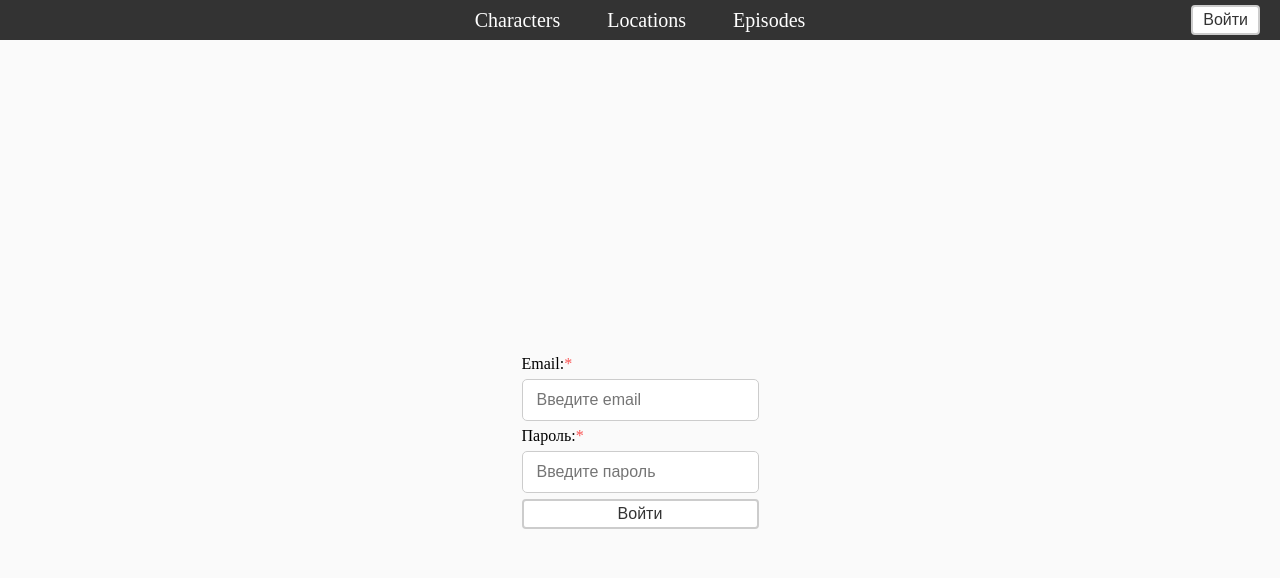
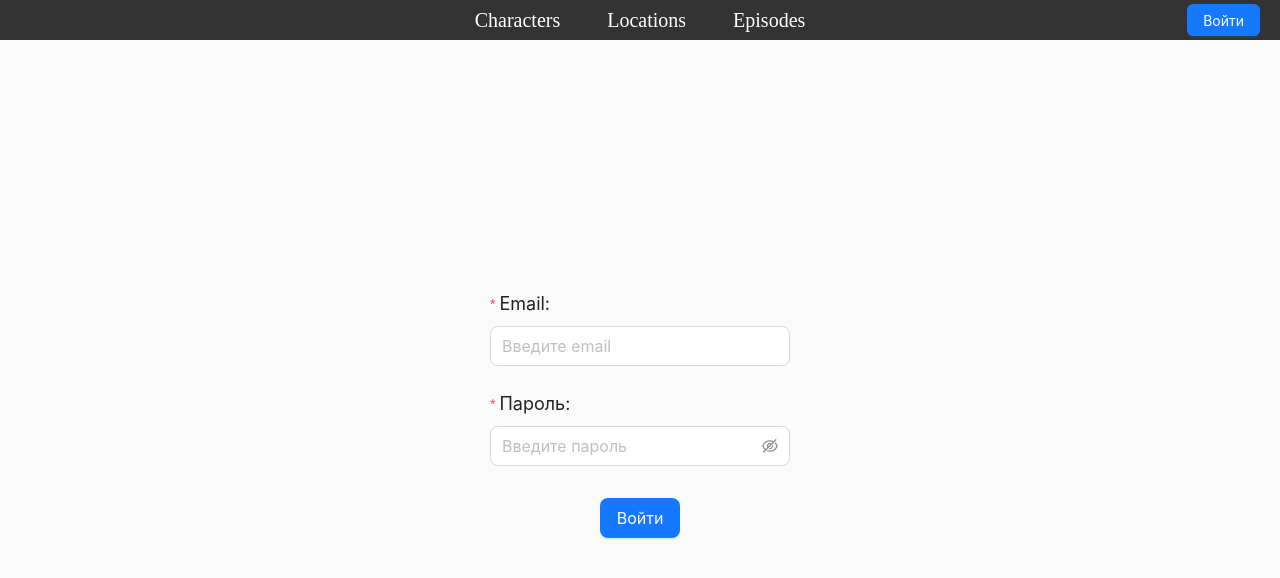
Before and after one commit to NikolaySmir/ReactRouter, a React (Vite) app: page /login in a window 1280 px wide. Shown: the top 578 px of the page. Built offline with nearby package versions, Linux system fonts and the light colour scheme.

Commit message:
ui: redesigne on "Ant Designe"

```diff
--- a/package.json
+++ b/package.json
@@ -47,6 +47,7 @@
 		"webpack-merge": "^6.0.1"
 	},
 	"dependencies": {
+		"antd": "^5.28.0",
 		"axios": "^1.12.2",
 		"react": "^19.1.1",
 		"react-dom": "^19.1.1",
--- a/src/App.jsx
+++ b/src/App.jsx
@@ -18,7 +18,6 @@ const AppStyled = styled.div`
 `;
 
 const MainContent = styled.div`
-	overflow-y: auto;
 	padding-top: 50px;
 	max-height: 94vh;
 `;
--- a/src/Components/NavigatePanel.jsx
+++ b/src/Components/NavigatePanel.jsx
@@ -1,9 +1,9 @@
 import React from "react";
 import styled from "styled-components";
 import NavigationLink from "./NavigationLink";
-import Button from "./Button";
+import { Button } from "antd";
 import { useAuth } from "../context/AuthProvider";
-import { useNavigate } from "react-router-dom";
+import { Link, useNavigate } from "react-router-dom";
 
 const NavigatePanelContainer = ({ className }) => {
 	const auth = useAuth();
@@ -41,12 +41,16 @@ const NavigatePanelContainer = ({ className }) => {
 						{auth.user?.email}
 					</p>
 					<div className="right-area">
-						<Button onClick={handleSignout}>Выйти</Button>
+						<Button type="primary" onClick={handleSignout}>
+							Выйти
+						</Button>
 					</div>
 				</div>
 			) : (
 				<div className="right-area">
-					<Button to="/login">Войти</Button>
+					<Button type="primary">
+						<Link to="/login">Войти</Link>
+					</Button>
 				</div>
 			)}
 		</header>
--- a/src/Components/NavigationLink.jsx
+++ b/src/Components/NavigationLink.jsx
@@ -10,11 +10,11 @@ const StyledLink = styled(NavLink)`
 	transition: color 0.3s;
 
 	&.active {
-		color: #0cb328ff;
+		color: #1677ff;
 	}
 
 	&:hover {
-		color: #c0e90cff;
+		color: #4096ff;
 	}
 `;
 
--- a/src/pages/Main.jsx
+++ b/src/pages/Main.jsx
@@ -16,7 +16,7 @@ const Container = styled.div`
 `;
 
 const Title = styled.h1`
-	color: #0cb328ff;
+	color: #1677ff;
 	font-family: Arial, sans-serif;
 	font-size: 2em;
 	margin-bottom: 20px;
--- a/src/pages/Signin.jsx
+++ b/src/pages/Signin.jsx
@@ -1,83 +1,108 @@
-import React, { useState } from "react";
-import Input from "../Components/Input";
-import Button from "../Components/Button";
+import React from "react";
+import { Form, Input, Button } from "antd";
 import { useAuth } from "../context/AuthProvider";
 import { useLocation, useNavigate } from "react-router-dom";
 
-function Signin({ onSubmit }) {
-	const [email, setEmail] = useState("");
-	const [password, setPassword] = useState("");
-
+const Signin = () => {
+	const auth = useAuth();
 	const navigate = useNavigate();
 	const location = useLocation();
-	const auth = useAuth();
 
 	const from = location.state?.from || "/";
 
-	const handleSubmit = (event) => {
-		event.preventDefault();
+	const onFinish = (values) => {
+		const { email, password } = values;
 		auth.signin({ email, password }, () => {
-			navigate(from, {
-				replace: true,
-			});
+			navigate(from, { replace: true });
 		});
 	};
 
-	const containerStyle = {
-		display: "flex",
-		justifyContent: "center",
-		alignItems: "center",
-		height: "98vh",
+	const onFinishFailed = (errorInfo) => {
+		console.log("Failed:", errorInfo);
+	};
+
+	const inputStyle = { width: 300 };
+	const buttonStyle = { width: "auto" };
+
+	const labelStyle = {
+		fontSize: "18px",
+		color: "#222",
 	};
 
 	return (
-		<div style={containerStyle}>
-			<form onSubmit={handleSubmit}>
-				<div>
+		<div
+			style={{
+				display: "flex",
+				justifyContent: "center",
+				alignItems: "center",
+				height: "94vh",
+			}}
+		>
+			<Form
+				name="signin"
+				layout="vertical"
+				onFinish={onFinish}
+				onFinishFailed={onFinishFailed}
+				autoComplete="off"
+				initialValues={{
+					email: "",
+					password: "",
+				}}
+			>
+				<Form.Item
+					label={<span style={labelStyle}>Email:</span>}
+					name="email"
+					rules={[
+						{
+							required: true,
+							message: "Пожалуйста, введите email",
+						},
+						{ type: "email", message: "Некорректный email" },
+					]}
+					style={{ marginBottom: 24 }}
+				>
 					<Input
-						id="signin-email"
-						type="email"
-						value={email}
-						label="Email:"
 						placeholder="Введите email"
-						size="lg"
-						withAsterisk={true}
-						onChange={(e) => setEmail(e.target.value)}
-						required
 						autoComplete="email"
-						style={{ margin: "5px 0 5px 0" }}
+						size="large"
+						style={inputStyle}
 					/>
-				</div>
-				<div>
-					<Input
-						id="signin-password"
-						type="password"
-						value={password}
-						label="Пароль:"
+				</Form.Item>
+				<Form.Item
+					label={<span style={labelStyle}>Пароль:</span>}
+					name="password"
+					rules={[
+						{
+							required: true,
+							message: "Пожалуйста, введите пароль",
+						},
+						{
+							min: 8,
+							message: "Пароль должен быть не менее 8 символов",
+						},
+					]}
+					style={{ marginBottom: 32 }}
+				>
+					<Input.Password
 						placeholder="Введите пароль"
-						size="lg"
-						withAsterisk={true}
-						onChange={(e) => setPassword(e.target.value)}
-						required
 						autoComplete="current-password"
-						style={{ margin: "5px 0 5px 0" }}
-						minLength={8}
+						size="large"
+						style={inputStyle}
 					/>
-				</div>
-				<div
-					style={{
-						display: "flex",
-						justifyContent: "center",
-						flexDirection: "column",
-						gap: "10px",
-					}}
-				>
-					<Button type="submit">Войти</Button>
-					{/* <Button to="/register">Зарегистрироваться</Button> */}
-				</div>
-			</form>
+				</Form.Item>
+				<Form.Item style={{ textAlign: "center" }}>
+					<Button
+						type="primary"
+						htmlType="submit"
+						size="large"
+						style={{ ...buttonStyle, padding: "0 16px" }}
+					>
+						Войти
+					</Button>
+				</Form.Item>
+			</Form>
 		</div>
 	);
-}
+};
 
 export default Signin;
--- a/src/pages/Table.jsx
+++ b/src/pages/Table.jsx
@@ -1,67 +1,22 @@
-import React, { useCallback, useEffect, useRef, useState } from "react";
-import { useNavigate, useParams } from "react-router-dom";
-import styled from "styled-components";
+import React, { useEffect, useState } from "react";
 import { useSearchCategories } from "../hooks/useSearchCategories";
-import { Loader } from "../Components/Loader";
-
-const shouldForwardProp = (prop) =>
-	!["alignCenter", "alignLeft"].includes(prop);
-
-const Container = styled.div`
-	margin-bottom: 2em;
-	//overflow: auto;
-	display: flex;
-	justify-content: center;
-`;
-
-const TableWrapper = styled.div`
-	max-width: 600px;
-	width: 100%;
-	border: 4px solid #333;
-	border-radius: 8px;
-	box-shadow: 0 4px 8px rgba(0, 0, 0, 0.1);
-`;
-
-const Table = styled.table`
-	border-collapse: collapse;
-	width: 100%;
-	background-color: #fff;
-	border: none;
-	border-radius: 8px;
-	overflow: hidden;
-`;
-
-const Th = styled.th.withConfig({ shouldForwardProp })`
-	border: 2px solid #333;
-	padding: 12px;
-	text-align: ${(props) => (props.alignCenter ? "center" : "left")};
-	background-color: #333;
-	font-weight: 600;
-	color: #fff;
-`;
-
-const Td = styled.td.withConfig({ shouldForwardProp })`
-	border: 2px solid #333;
-	padding: 12px;
-	text-align: ${(props) => (props.alignLeft ? "left" : "center")};
-	user-select: none;
-`;
-
-const Tr = styled.tr`
-	&:hover {
-		background-color: #333;
-		color: #c0e90cff;
-	}
-`;
-
-const TextSpan = styled.span`
-	user-select: text;
-`;
+import { Table, Spin } from "antd";
+import { useParams, useNavigate } from "react-router-dom";
+import { Typography } from "antd";
+const { Text } = Typography;
 
 function DataTable({ setCategoriesType }) {
 	const [query, setQuery] = useState("");
 	const [pageNumber, setPageNumber] = useState(1);
 	const { type } = useParams();
+
+	const navigate = useNavigate();
+
+	const { loading, error, categories, hasMore } = useSearchCategories(
+		type,
+		query,
+		pageNumber
+	);
 
 	useEffect(() => {
 		setCategoriesType(type);
@@ -69,94 +24,70 @@ function DataTable({ setCategoriesType }) {
 		setQuery("");
 	}, [type, setCategoriesType]);
 
-	const navigate = useNavigate();
+	const columns = [
+		{
+			title: "ID",
+			dataIndex: "id",
+			key: "id",
+			width: 50,
+			align: "center",
+		},
+		{
+			title: "Имя",
+			dataIndex: "name",
+			key: "name",
+			width: 300,
+			align: "left",
+			render: (text, record) => (
+				<Text style={{ cursor: "pointer" }}>{text}</Text>
+			),
+		},
+	];
 
 	const handleClick = (id) => {
 		navigate(`/${type}/${id}`);
 	};
 
-	const { loading, error, categories, hasMore } = useSearchCategories(
-		type,
-		query,
-		pageNumber
-	);
+	const handleTableScroll = (e) => {
+		const { scrollTop, scrollHeight, clientHeight } = e.currentTarget;
+		if (
+			scrollHeight - scrollTop - clientHeight < 50 &&
+			hasMore &&
+			!loading
+		) {
+			setPageNumber((prev) => prev + 1);
+		}
+	};
 
-	const observer = useRef();
-	const lastNodeRef = useCallback(
-		(node) => {
-			if (loading) return;
-			if (observer.current) {
-				observer.current.disconnect();
-			}
-			observer.current = new IntersectionObserver((entries) => {
-				if (entries[0].isIntersecting && hasMore) {
-					setPageNumber((prevState) => prevState + 1);
-				}
-			});
-			if (node) {
-				observer.current.observe(node);
-			}
-		},
-		[loading, hasMore]
-	);
+	const dataSource = categories.map((item) => ({
+		key: item.id,
+		...item,
+	}));
 
 	return (
-		<Container>
-			<TableWrapper>
-				<Table>
-					<thead>
-						<tr>
-							<Th alignCenter width="50px">
-								ID
-							</Th>
-							<Th alignCenter width="300px">
-								Имя
-							</Th>
-						</tr>
-					</thead>
-					<tbody>
-						{categories.map((item, index) => {
-							if (categories.length - 10 === index + 1) {
-								return (
-									<Tr
-										ref={lastNodeRef}
-										key={item.id}
-										onClick={() => handleClick(item.id)}
-									>
-										<Td>
-											<TextSpan>{item.id}</TextSpan>
-										</Td>
-										<Td alignLeft>
-											<TextSpan>{item.name}</TextSpan>
-										</Td>
-									</Tr>
-								);
-							} else {
-								return (
-									<Tr
-										key={item.id}
-										onClick={() => handleClick(item.id)}
-									>
-										<Td>
-											<TextSpan>{item.id}</TextSpan>
-										</Td>
-										<Td alignLeft>
-											<TextSpan>{item.name}</TextSpan>
-										</Td>
-									</Tr>
-								);
-							}
-						})}
-					</tbody>
-				</Table>
-				{loading && <Loader />}
-				{error && (
-					<div className="categories-error">
-						Что-то пошло не так...
-					</div>
-				)}
-			</TableWrapper>
-		</Container>
+		<div style={{ maxWidth: 600, margin: "0 auto", height: "90vh" }}>
+			<Table
+				dataSource={dataSource}
+				columns={columns}
+				pagination={false}
+				scroll={{ y: "85vh" }}
+				rowKey="id"
+				onScroll={handleTableScroll}
+				onRow={(record) => {
+					return {
+						onClick: () => handleClick(record.id),
+					};
+				}}
+			/>
+			{loading && (
+				<div style={{ textAlign: "center", padding: "1em" }}>
+					<Spin />
+				</div>
+			)}
+			{error && (
+				<div style={{ color: "red" }}>Что-то пошло не так...</div>
+			)}
+		</div>
 	);
 }
 
--- a/src/pages/Сard.jsx
+++ b/src/pages/Сard.jsx
@@ -1,39 +1,17 @@
 import React from "react";
 import { useParams } from "react-router-dom";
-import styled from "styled-components";
+import { Card, Row, Col, Typography, Image, Spin } from "antd";
 import character from "../../data/characters.json";
 import episode from "../../data/episodes.json";
 import location from "../../data/locations.json";
 import { useGetCategoryCard } from "../hooks/useGetCategoryCard";
-import { Loader } from "../Components/Loader";
 
-const CenteredWrapper = styled.div`
-	display: flex;
-	justify-content: center;
-`;
-
-const Container = styled.div`
-	max-width: 600px;
-	padding: 16px;
-	border: 4px solid #333;
-	border-radius: 8px;
-	font-family: Arial, sans-serif;
-	background-color: #fafafa;
-`;
-
-const DetailRow = styled.div`
-	margin-bottom: 8px;
-	word-break: break-word;
-`;
-
-const ImageWrapper = styled.div`
-	margin-top: 8px;
-`;
+const { Text } = Typography;
 
 export function UniversalDetail({ item }) {
 	if (!item || typeof item !== "object") return null;
 
-	const exludeFields = [
+	const excludeFields = [
 		"origin",
 		"location",
 		"episode",
@@ -43,27 +21,31 @@ export function UniversalDetail({ item }) {
 	];
 
 	return (
-		<CenteredWrapper>
-			<Container>
+		<Card style={{ width: "400px", margin: "0 auto", padding: 16 }}>
 			{Object.entries(item).map(([key, value]) => {
-					if (
-						exludeFields.some((item) => item === key.toLowerCase())
-					) {
-						return;
+				if (excludeFields.includes(key.toLowerCase())) {
+					return null;
 				}
-					if (value === null || value === undefined || value === "")
+				if (value === null || value === undefined || value === "") {
 					return null;
+				}
 				if (key.toLowerCase() === "image") {
 					return (
-							<DetailRow key={key}>
-								<strong>{key}:</strong>
-								<ImageWrapper>
-									<img
+						<Row key={key} gutter={[0, 8]}>
+							<Col span={24}>
+								<Text strong>{key}:</Text>
+							</Col>
+							<Col span={24} style={{ textAlign: "center" }}>
+								<Image
 									src={value}
 									alt={item.name || "image"}
+									style={{
+										maxWidth: "100%",
+										borderRadius: 8,
+									}}
 								/>
-								</ImageWrapper>
-							</DetailRow>
+							</Col>
+						</Row>
 					);
 				}
 				if (key.toLowerCase() === "created") {
@@ -72,33 +54,47 @@ export function UniversalDetail({ item }) {
 						? value
 						: date.toLocaleString();
 					return (
-							<DetailRow key={key}>
-								<strong>{key}:</strong> {formatted}
-							</DetailRow>
+						<Row key={key} gutter={[0, 8]}>
+							<Col span={24}>
+								<Text strong>{key}:</Text> {formatted}
+							</Col>
+						</Row>
 					);
 				}
+
 				return (
-						<DetailRow key={key}>
-							<strong>{key}:</strong> {value.toString()}
-						</DetailRow>
+					<Row key={key} gutter={[0, 8]}>
+						<Col span={24}>
+							<Text strong>{key}:</Text> {value.toString()}
+						</Col>
+					</Row>
 				);
 			})}
-			</Container>
-		</CenteredWrapper>
+		</Card>
 	);
 }
 
 export default function CardByIdAndType() {
 	const { type, id } = useParams();
 
-	let { data, loading, error } = useGetCategoryCard(type, id);
+	const { data, loading, error } = useGetCategoryCard(type, id);
 
-	if (!data) return;
 	if (loading) {
-		return <Loader />;
+		return <Spin style={{ display: "block", margin: "20px auto" }} />;
 	}
+
 	if (error) {
-		return <div className="card-error">Что-то пошло не так...</div>;
+		return (
+			<div
+				className="card-error"
+				style={{ textAlign: "center", color: "red", marginTop: 20 }}
+			>
+				Что-то пошло не так...
+			</div>
+		);
 	}
+
+	if (!data) return null;
+
 	return <UniversalDetail item={data} />;
 }
```
Also changed, not shown: 1 other file (tests, documents, lock files or other folders). Lines whose indentation alone changed are shown as unchanged.
